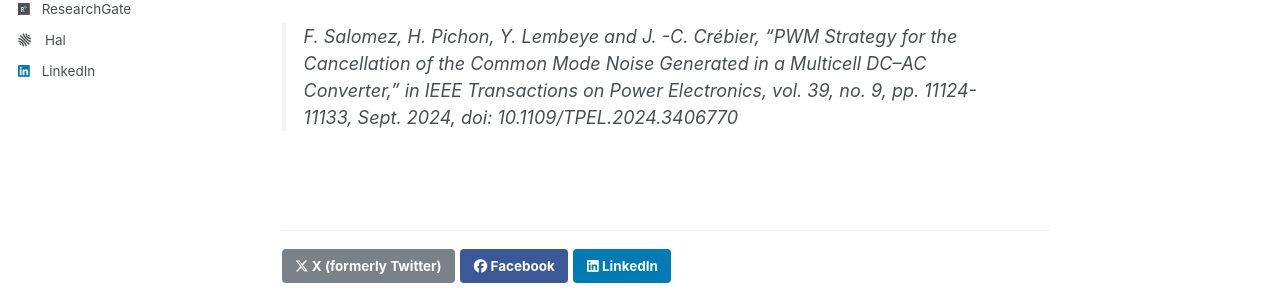
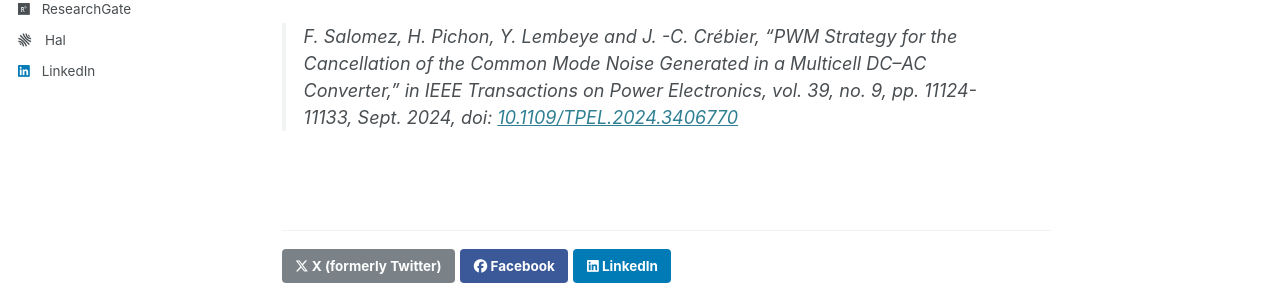
Before and after one commit to florentin-salomez/florentin-salomez.github.io, a Jekyll site: the page built from _portfolio/portfolio-1.md, in a window 1280 px wide and 1359 px high. Shown: the part 584-884 px from the top of the window. Built offline with Jekyll 4.4.1, drawn with Linux system fonts in a browser that asks for light colours; some web fonts are replaced; part of the change alters nothing that is shown.

```diff
--- a/_portfolio/portfolio-1.md
+++ b/_portfolio/portfolio-1.md
@@ -10,4 +10,4 @@ Abstract - A new control law of an input parallel output serie dc–ac multicell
 You can download the virtual poster about the article here:
 
 To cite this work:
-> F. Salomez, H. Pichon, Y. Lembeye and J. -C. Crébier, "PWM Strategy for the Cancellation of the Common Mode Noise Generated in a Multicell DC–AC Converter," in IEEE Transactions on Power Electronics, vol. 39, no. 9, pp. 11124-11133, Sept. 2024, doi: 10.1109/TPEL.2024.3406770
+> F. Salomez, H. Pichon, Y. Lembeye and J. -C. Crébier, "PWM Strategy for the Cancellation of the Common Mode Noise Generated in a Multicell DC–AC Converter," in IEEE Transactions on Power Electronics, vol. 39, no. 9, pp. 11124-11133, Sept. 2024, doi: [10.1109/TPEL.2024.3406770](https://www.doi.org/10.1109/TPEL.2024.3406770)
```
